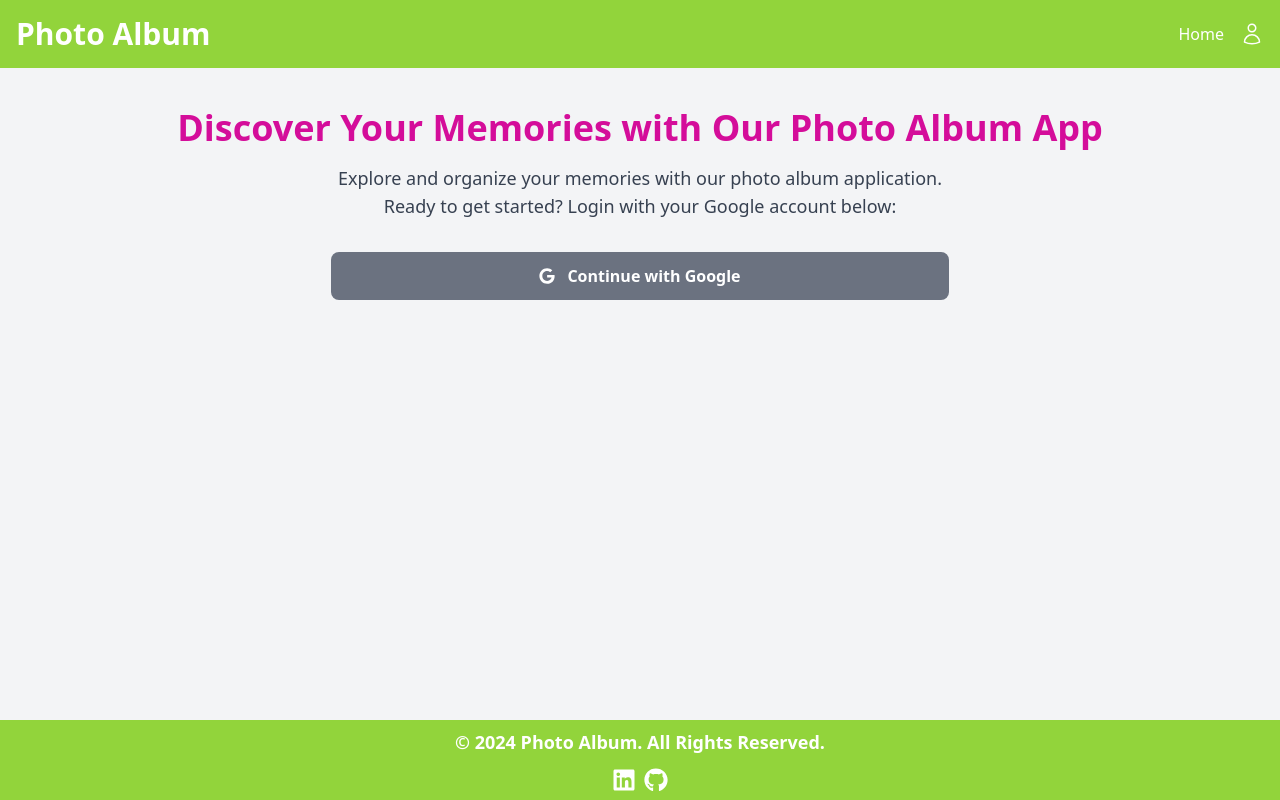
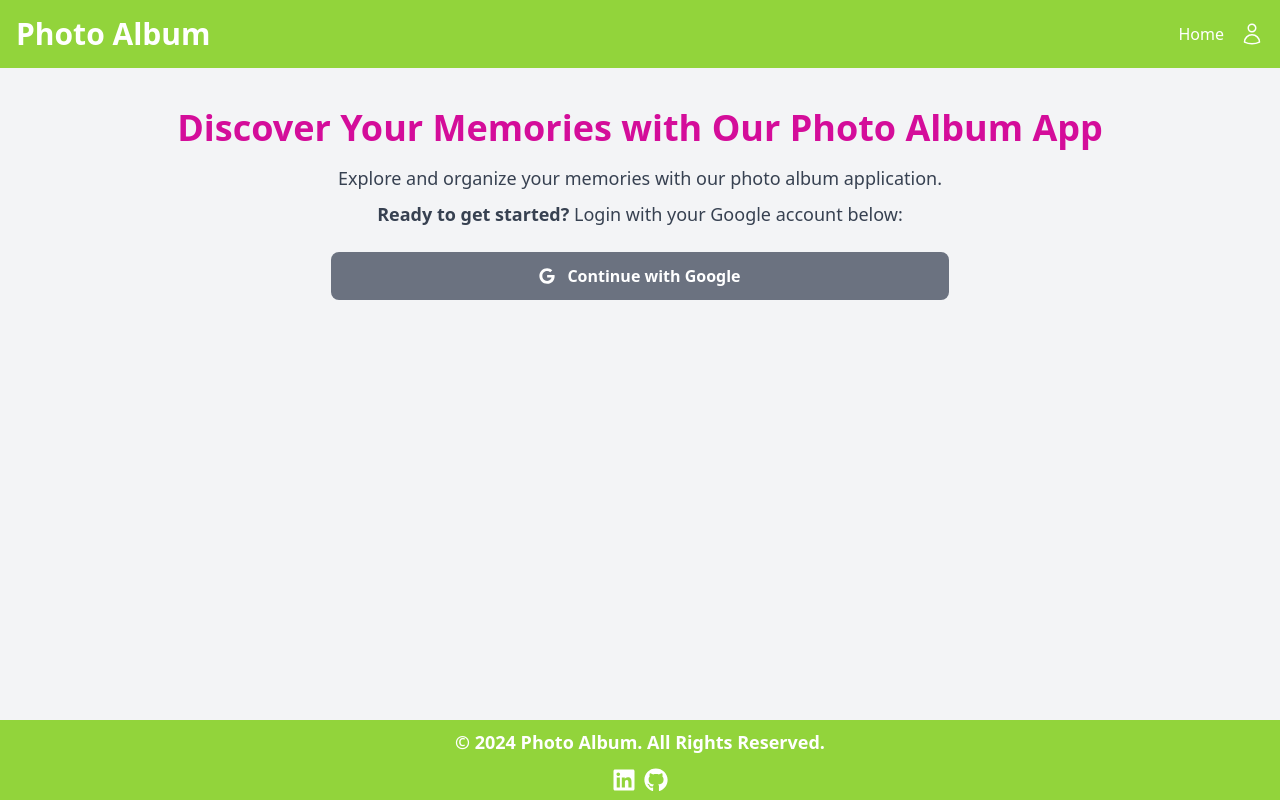
Before and after one commit to Buyaki01/nextjs-photo-album, a Next.js app: page / in a window 1280 px wide. Built offline with nearby package versions, Linux system fonts and the light colour scheme.

Commit message:
Add more styling to the LandingPage

```diff
--- a/app/components/LandingPage.jsx
+++ b/app/components/LandingPage.jsx
@@ -7,11 +7,10 @@ const LandingPage = () => {
         <h1 className="text-4xl font-bold text-primary mb-4">
           Discover Your Memories with Our Photo Album App
         </h1>
-        <p className="text-gray-700 text-lg mb-8">
+        <p className="text-gray-700 text-md md:text-lg mb-2">
           Explore and organize your memories with our photo album application.
-          <br />
-          Ready to get started? Login with your Google account below:
         </p>
+        <p className="text-gray-700 text-lg mb-6"><span className="font-bold">Ready to get started?</span> Login with your Google account below:</p>
         <div className="flex justify-center">
           <button
             className="bg-gray-500 flex items-center justify-center gap-3 rounded-lg w-2/3 text-white px-6 py-3 font-semibold hover:bg-opacity-80"
```
